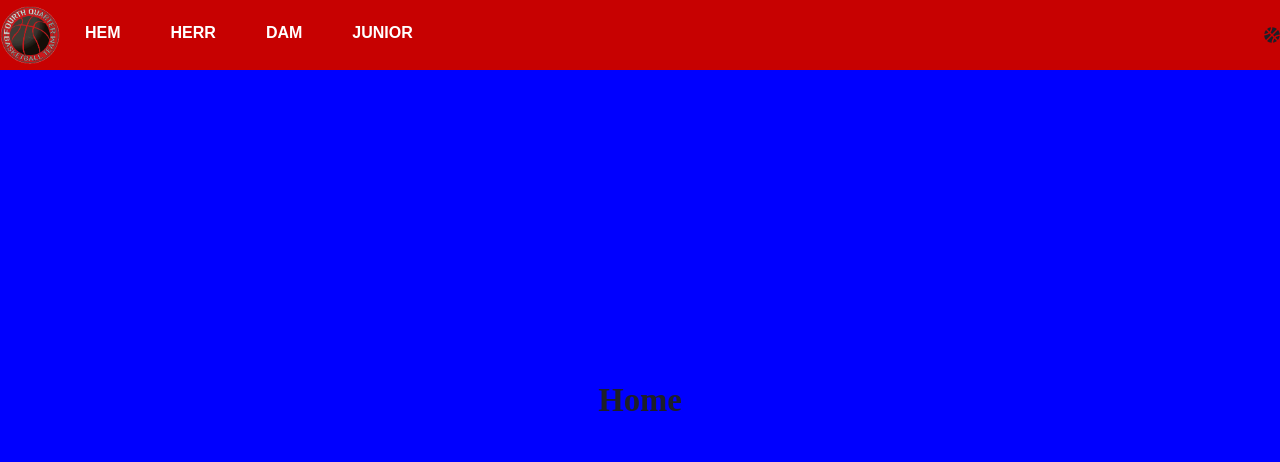
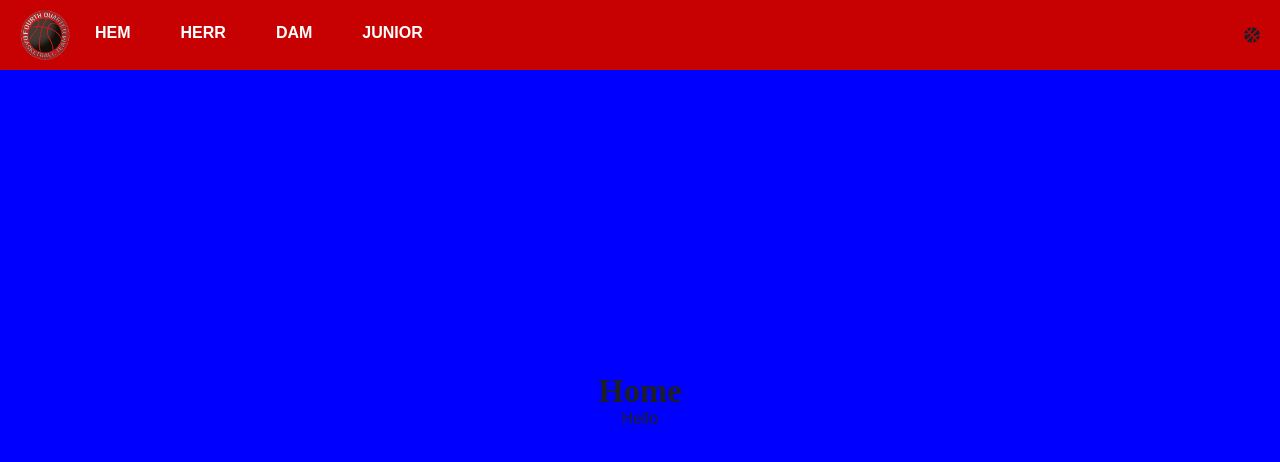
Before and after one commit to stu1612/T4Q, a React (Create React App) app: page / in a window 1280 px wide. Shown: the top 462 px of the page. Built offline with nearby package versions, Linux system fonts and the light colour scheme.

Commit message:
Onload refresh overflow UX bug fixed - css transition property in GlobalStyles reaons

```diff
--- a/public/index.html
+++ b/public/index.html
@@ -2,8 +2,13 @@
 <html lang="en">
   <head>
     <meta charset="utf-8" />
-    <link rel="icon" href="%PUBLIC_URL%/favicon.ico" />
-    <meta name="viewport" content="width=device-width, initial-scale=1" />
+    <!-- <link rel="icon" href="%PUBLIC_URL%/favicon.ico" /> -->
+    <link rel="icon" href="./assets//images/logo.png" />
+    <!-- <meta name="viewport" content="width=device-width, initial-scale=1" /> -->
+    <meta
+      name="viewport"
+      content="width=device-width, initial-scale=1.0, maximum-scale=1.0, user-scalable=0"
+    />
     <meta name="theme-color" content="#000000" />
     <meta
       name="description"
@@ -24,7 +29,7 @@
       work correctly both with client-side routing and a non-root public URL.
       Learn how to configure a non-root public URL by running `npm run build`.
     -->
-    <title>React App</title>
+    <title>Team Fourth Quarter | Helsingborg Basketklubb</title>
   </head>
   <body>
     <noscript>You need to enable JavaScript to run this app.</noscript>
--- a/src/App.js
+++ b/src/App.js
@@ -4,7 +4,6 @@ import { ThemeContext } from "./contexts/ThemeContext";
 import { GlobalStyles } from "./styles/Global";
 import { lightTheme, darkTheme } from "./styles/Theme";
 import { Navbar } from "./components/Navbar/Navbar";
-// import { FaBeer } from "@react-icons/all-files/fa/FaBeer";
 
 function App() {
   const { theme, themeToggler } = useContext(ThemeContext);
@@ -12,10 +11,12 @@ function App() {
 
   return (
     <ThemeProvider theme={selectedTheme}>
-      <>
+      <div style={{ width: "100%", height: "100%", overflow: "hidden" }}>
         <GlobalStyles />
-        <Navbar />
-      </>
+        <div style={{ width: "100%", height: "100%", overflow: "hidden" }}>
+          <Navbar />
+        </div>
+      </div>
     </ThemeProvider>
   );
 }
--- a/src/components/Logo/Style.js
+++ b/src/components/Logo/Style.js
@@ -1,7 +1,7 @@
 import styled from "styled-components";
 
 export const Image = styled.img`
-  width: 60px;
-  height: 60px;
+  width: 50px;
+  height: 50px;
   object-fit: contain;
 `;
--- a/src/components/Navbar/Style.js
+++ b/src/components/Navbar/Style.js
@@ -7,10 +7,11 @@ export const Nav = styled.nav`
   display: flex;
   justify-content: space-between;
   align-items: center;
-  /* padding: 0px 30px; */
-  overflow: hidden;
+  padding: 0px 20px;
   position: absolute;
   width: 100%;
+  height: auto;
+  overflow: hidden;
   top: 0;
 `;
 
--- a/src/pages/index.js
+++ b/src/pages/index.js
@@ -6,13 +6,18 @@ export const Hem = () => {
     flexDirection: "column",
     justifyContent: "center",
     alignItems: "center",
-    height: "100vh",
+    height: "100%",
+    minHeight: "100vh",
     background: "blue",
+    width: "100%",
+    // overflowAnchor: "none !important",
+    // overflow: "hidden",
   };
 
   return (
     <div style={container}>
       <h2>Home</h2>
+      <p>Hello</p>
     </div>
   );
 };
--- a/src/styles/Global.js
+++ b/src/styles/Global.js
@@ -6,13 +6,16 @@ export const GlobalStyles = createGlobalStyle`
   margin: 0;
   padding: 0;
   list-style: none;
+
+
  }
 
- body {
+body {
   font-family: 'IBM Plex Sans', sans-serif;
   background: ${({ theme }) => theme.background};
   color: ${({ theme }) => theme.color};
-  transition: all 0.50s linear;
+  transition: background 0.50s linear;
+  overflow-anchor: none;
   }
 
 p {
@@ -36,5 +39,4 @@ h1,h2,h3,h4,h5,h6 {
 }
 
 
-
 `;
```
Also changed, not shown: public/assets/images/logo.png (added).
